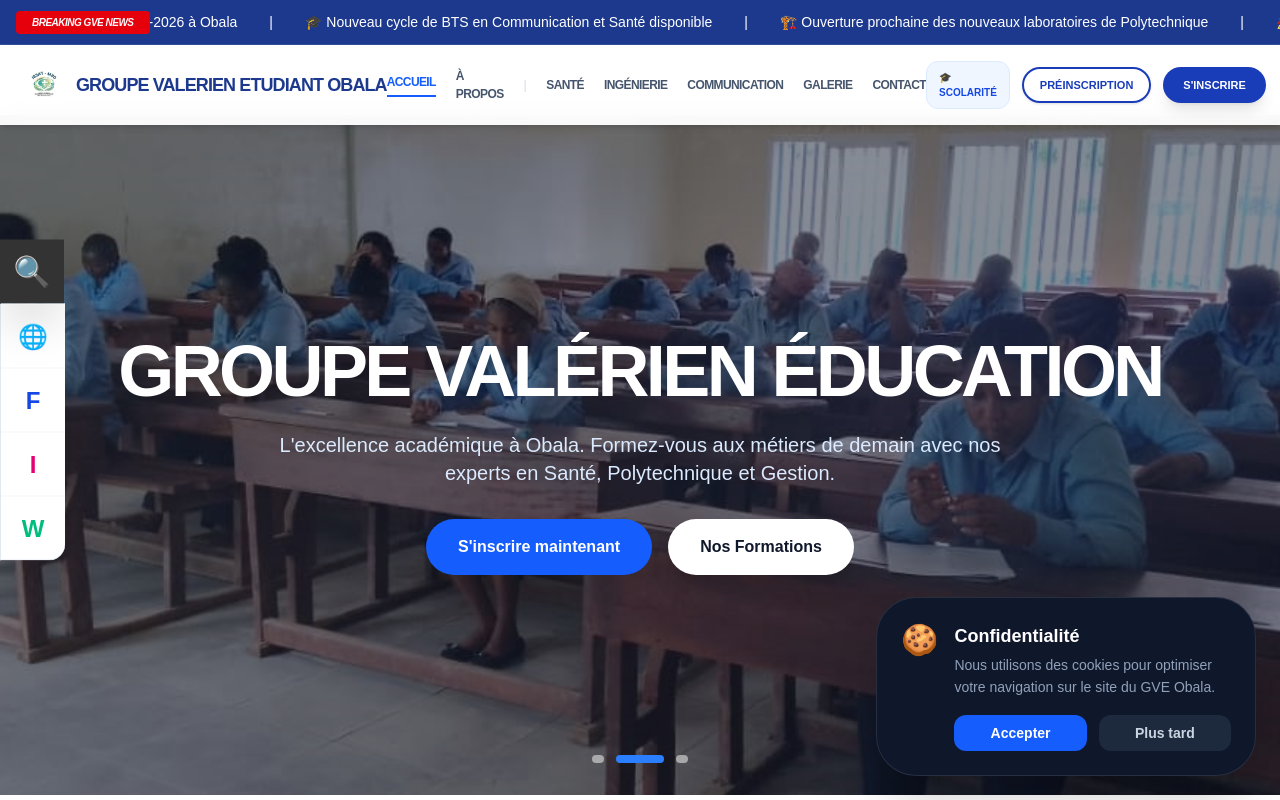
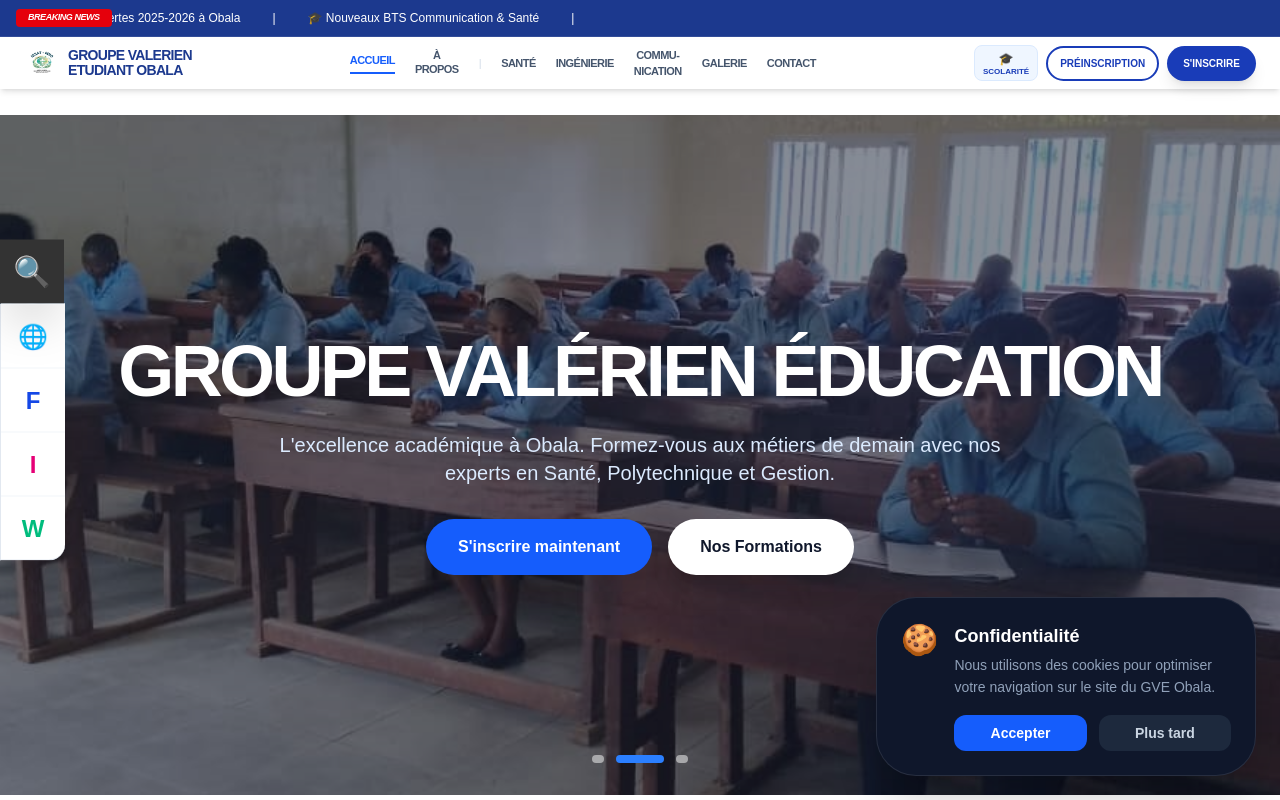
Before and after one commit to Franckdev237/institut-univ, a Next.js app: page / in a window 1280 px wide. Shown: the top 800 px of the page. Built offline with nearby package versions, Linux system fonts and the light colour scheme.

Commit message:
UI: Correction finale de la Navbar (Alignement et texte sur deux lignes)

```diff
--- a/components/Navbar.js
+++ b/components/Navbar.js
@@ -2,77 +2,73 @@
 
 export default function Navbar() {
   return (
-    <div className="fixed top-0 w-full z-50 no-print">
-      {/* 📢 1. BANDEAU BREAKING NEWS GVE */}
-      <div className="bg-blue-900 text-white py-2 overflow-hidden flex items-center border-b border-white/10">
-        <div className="bg-red-600 px-4 py-1 text-[10px] font-black uppercase italic tracking-tighter animate-pulse shrink-0 ml-4 rounded">
-          Breaking GVE News
+    <div className="fixed top-0 w-full z-50 no-print font-sans">
+      {/* 📢 1. BANDEAU BREAKING NEWS */}
+      <div className="bg-blue-900 text-white py-1.5 overflow-hidden flex items-center border-b border-white/10">
+        <div className="bg-red-600 px-3 py-0.5 text-[9px] font-black uppercase italic tracking-tighter animate-pulse shrink-0 ml-4 rounded">
+          Breaking News
         </div>
-        <div className="relative flex overflow-x-hidden font-medium text-sm">
+        <div className="relative flex overflow-x-hidden font-medium text-xs">
           <div className="animate-marquee whitespace-nowrap py-1">
-            <span className="mx-4">🚀 Inscriptions ouvertes pour l'année 2025-2026 à Obala</span>
+            <span className="mx-4">🚀 Inscriptions ouvertes 2025-2026 à Obala</span>
             <span className="mx-4">|</span>
-            <span className="mx-4">🎓 Nouveau cycle de BTS en Communication et Santé disponible</span>
-            <span className="mx-4">|</span>
-            <span className="mx-4">🏗️ Ouverture prochaine des nouveaux laboratoires de Polytechnique</span>
-            <span className="mx-4">|</span>
-          </div>
-          {/* Boucle infinie */}
-          <div className="absolute top-0 animate-marquee2 whitespace-nowrap py-1">
-            <span className="mx-4">🚀 Inscriptions ouvertes pour l'année 2025-2026 à Obala</span>
-            <span className="mx-4">|</span>
-            <span className="mx-4">🎓 Nouveau cycle de BTS en Communication et Santé disponible</span>
-            <span className="mx-4">|</span>
-            <span className="mx-4">🏗️ Ouverture prochaine des nouveaux laboratoires de Polytechnique</span>
+            <span className="mx-4">🎓 Nouveaux BTS Communication & Santé</span>
             <span className="mx-4">|</span>
           </div>
         </div>
       </div>
 
       {/* 🏛️ 2. NAVBAR PRINCIPALE */}
-      <nav className="bg-white/95 backdrop-blur-md shadow-md p-4 flex justify-between items-center px-6">
+      <nav className="bg-white shadow-md p-2 flex justify-between items-center px-4 md:px-6">
 
-        {/* LOGO & NOM */}
-        <a href="/" className="flex items-center space-x-3 shrink-0">
-          <img src="/logo.png" alt="Logo GVE" className="w-10 h-10 object-contain" />
+        {/* LOGO & NOM (Sur 2 lignes pour gagner de la place) */}
+        <a href="/" className="flex items-center gap-2 shrink-0">
+          <img src="/logo.png" alt="Logo GVE" className="w-9 h-9 object-contain" />
           <div className="flex flex-col">
-            <span className="text-lg font-black text-blue-900 leading-none tracking-tighter">GROUPE VALERIEN ETUDIANT OBALA</span>
+            <span className="text-[12px] md:text-[14px] font-black text-blue-900 leading-[1.1] tracking-tighter uppercase">
+              Groupe Valerien<br/>Etudiant Obala
+            </span>
           </div>
         </a>
 
-        {/* MENU CENTRAL (Desktop) */}
-        <div className="hidden lg:flex items-center space-x-5 font-bold text-slate-600 text-[12px] uppercase tracking-tighter">
+        {/* MENU CENTRAL (Compact pour éviter le débordement) */}
+        <div className="hidden lg:flex items-center gap-3 xl:gap-5 font-bold text-slate-600 text-[10px] xl:text-[11px] uppercase tracking-tighter">
            <a href="/" className="text-blue-600 border-b-2 border-blue-600 pb-1">Accueil</a>
-           <a href="/a-propos" className="hover:text-blue-900 transition-colors">À Propos</a>
+
+           <a href="/a-propos" className="hover:text-blue-900 transition-colors leading-tight text-center">
+            À<br/>PROPOS
+           </a>
 
            <span className="text-slate-200">|</span>
 
            <a href="/sante" className="hover:text-blue-900 transition-colors">Santé</a>
            <a href="/polytechnique" className="hover:text-blue-900 transition-colors">Ingénierie</a>
-           <a href="/gestion" className="hover:text-blue-900 transition-colors">Communication</a>
+           <a href="/gestion" className="hover:text-blue-900 transition-colors text-center">Commu-<br/>nication</a>
            <a href="/galerie" className="hover:text-blue-900 transition-colors">Galerie</a>
            <a href="/contact" className="hover:text-blue-900 transition-colors">Contact</a>
         </div>
 
         {/* 🔘 3. ZONE BOUTONS (Action Rapide) */}
-        <div className="flex items-center gap-3">
-          {/* Bouton Scolarité (Discret) */}
-          <a href="/scolarite" className="hidden xl:block text-blue-700 bg-blue-50 px-3 py-2 rounded-xl border border-blue-100 font-black text-[10px] uppercase">
-            🎓 Scolarité
+        <div className="flex items-center gap-2 shrink-0">
+
+          {/* Badge Scolarité (Style icône + texte) */}
+          <a href="/scolarite" className="hidden xl:flex flex-col items-center justify-center bg-blue-50 px-2 py-1 rounded-lg border border-blue-100 hover:bg-blue-100 transition-all">
+            <span className="text-[12px]">🎓</span>
+            <span className="text-[8px] font-black text-blue-800 uppercase leading-none">Scolarité</span>
           </a>
 
-          {/* BOUTON PRÉINSCRIPTION (Secondaire - Outline) */}
+          {/* PRÉINSCRIPTION (Contour Bleu) */}
           <a
             href="/preinscription"
-            className="hidden sm:block border-2 border-blue-800 text-blue-800 px-4 py-2 rounded-full font-black text-[11px] uppercase hover:bg-blue-800 hover:text-white transition-all transform active:scale-95 shadow-sm"
+            className="hidden sm:block border-2 border-blue-800 text-blue-800 px-3 py-2 rounded-full font-black text-[10px] uppercase hover:bg-blue-800 hover:text-white transition-all transform active:scale-95"
           >
             Préinscription
           </a>
 
-          {/* BOUTON S'INSCRIRE (Principal - Plein) */}
+          {/* S'INSCRIRE (Plein Bleu) */}
           <a
             href="/admissions"
-            className="bg-blue-800 text-white px-5 py-2.5 rounded-full font-black text-[11px] uppercase shadow-lg hover:bg-slate-900 transition-all transform active:scale-95"
+            className="bg-blue-800 text-white px-4 py-2.5 rounded-full font-black text-[10px] uppercase shadow-lg hover:bg-blue-900 transition-all transform active:scale-95"
           >
             S'inscrire
           </a>
```
